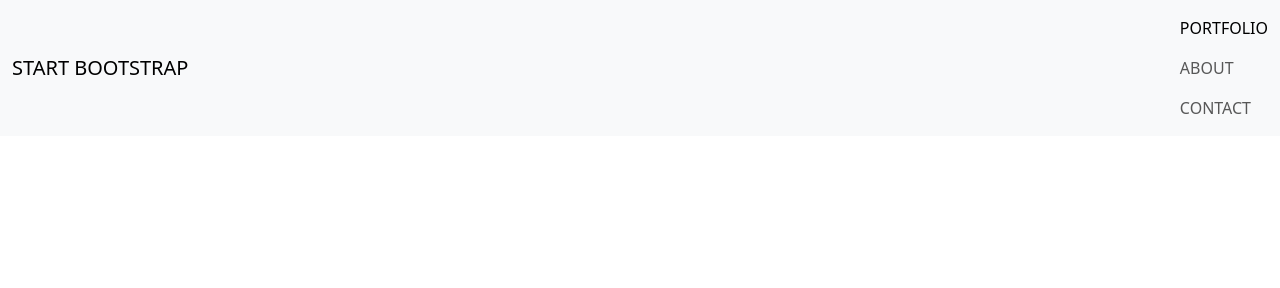
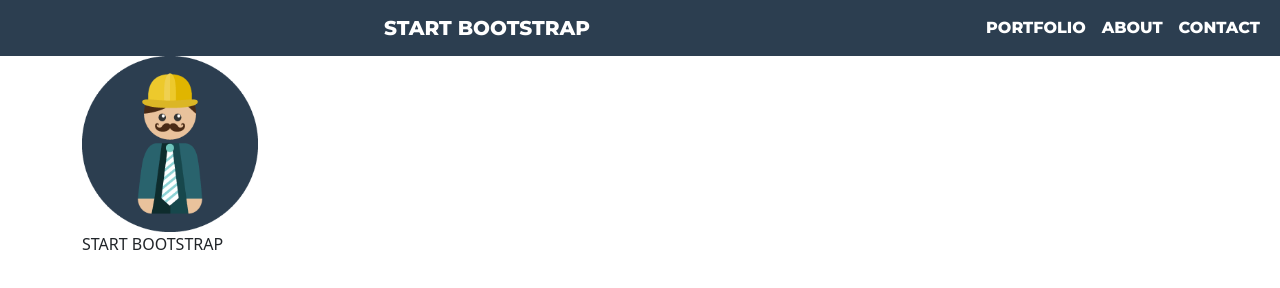
Before and after one commit to SaumarDev/Freelancer, a plain HTML site: page index.html in a window 1280 px wide. Drawn offline with nearby package versions, Linux system fonts and the light colour scheme.

Commit message:
adding styles to navbar with bootstrap

```diff
--- a/index.html
+++ b/index.html
@@ -5,6 +5,7 @@
     <meta http-equiv="X-UA-Compatible" content="IE=edge" />
     <meta name="viewport" content="width=device-width, initial-scale=1.0" />
     <title>Freelancer</title>
+    <link href="./styles.css" rel="stylesheet"/>
     <link
       href="https://cdn.jsdelivr.net/npm/bootstrap@5.3.0-alpha1/dist/css/bootstrap.min.css"
       rel="stylesheet"
@@ -13,13 +14,15 @@
     />
   </head>
   <body>
-    <nav class="navbar bg-body-tertiary">
-      <div class="container-fluid">
-        <a class="navbar-brand">START BOOTSTRAP</a>
-        <div class="d-flex" >
+    <nav class="navbar navbar-expand-sm">
+      <div class="nav-container container-fluid ">
+        <div class="container text-center">
+          <a class="navbar-brand" >START BOOTSTRAP</a>
+        </div>
+        <div class="d-flex " >
             <ul class="navbar-nav">
               <li class="nav-item">
-                <a class="nav-link active" aria-current="page" href="#"
+                <a class="nav-link" aria-current="page" href="#"
                   >PORTFOLIO</a
                 >
               </li>
@@ -34,6 +37,14 @@
       </div>
 
     </nav>
+    <section>
+      <div class="container">
+        <div class="row row-cols-1 align-items-center">
+            <img src="./assets/profile.png" alt="profile-image" style="max-width: 200px;"/>
+            <p>START BOOTSTRAP</p>
+        </div>
+      </div>
+    </section>
     <script
       src="https://cdn.jsdelivr.net/npm/bootstrap@5.3.0-alpha1/dist/js/bootstrap.bundle.min.js"
       integrity="sha384-w76AqPfDkMBDXo30jS1Sgez6pr3x5MlQ1ZAGC+nuZB+EYdgRZgiwxhTBTkF7CXvN"
--- a/styles.css
+++ b/styles.css
@@ -0,0 +1,19 @@
+/* gray : #2c3e50
+green : #18bc9c
+black : #212529;*/
+
+  @import url('https://fonts.googleapis.com/css2?family=Montserrat:wght@800&display=swap');
+
+
+.navbar{
+    background: #2c3e50;
+}
+
+.nav-container a{
+    color: white;
+    font-family: 'Montserrat', sans-serif;
+}
+
+.nav-container > a{
+    font-size: 25px;
+}
```
